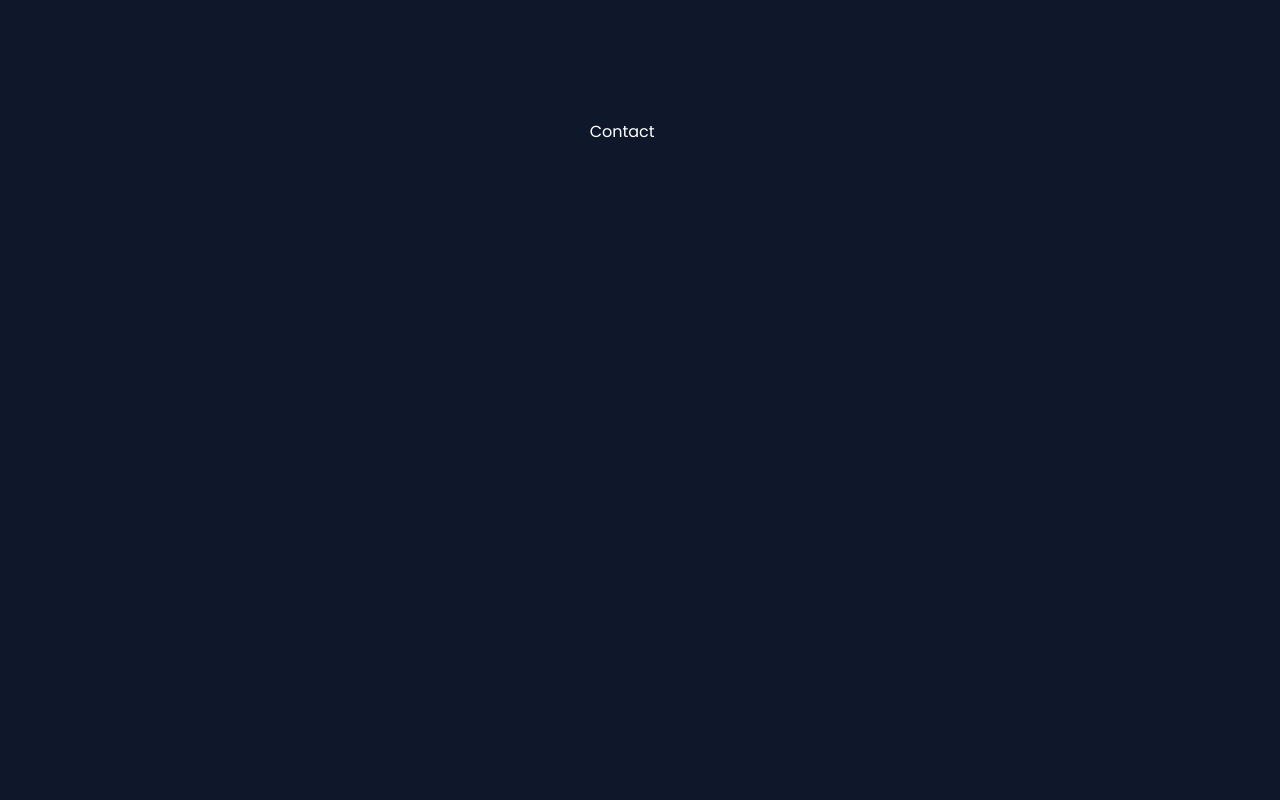
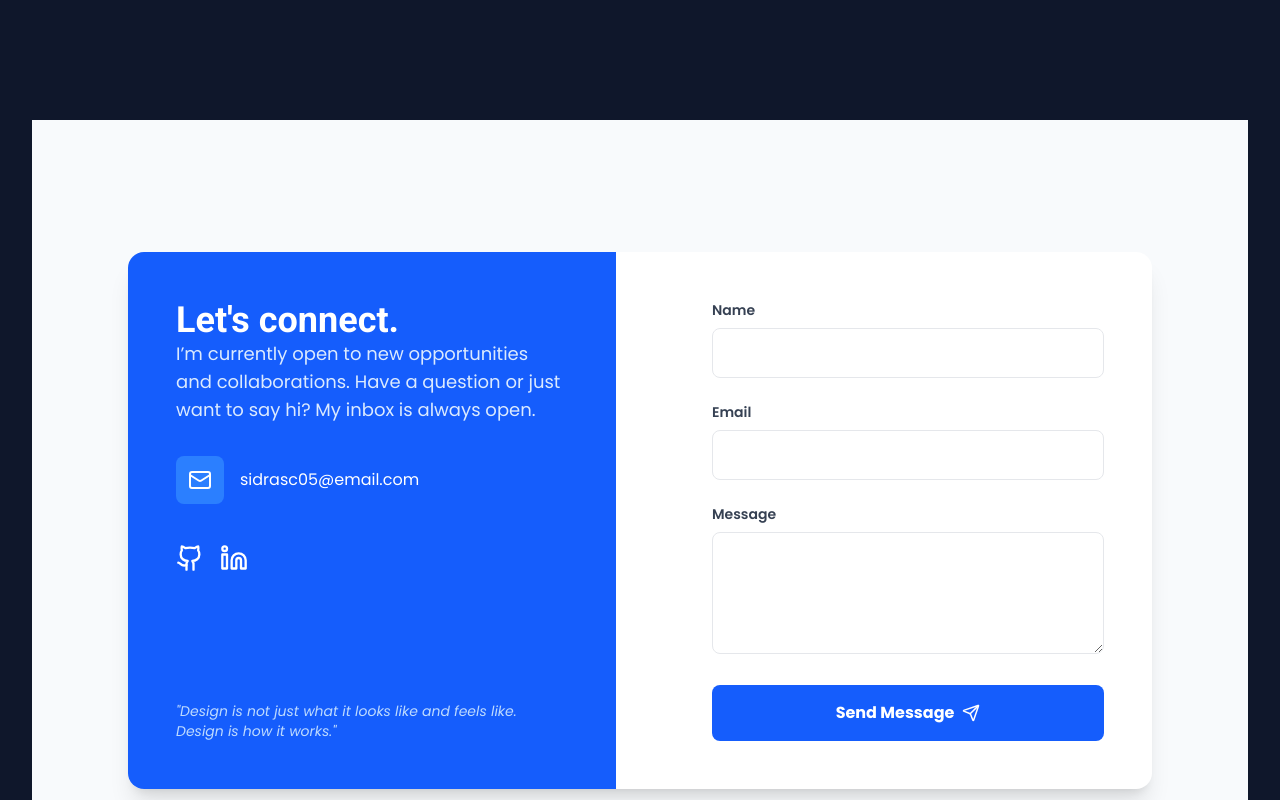
Before and after one commit to sidrahere96/Portfolio, a React (Vite) app in the folder my-portfolio/: page / in a window 1280 px wide. Shown: the part 5240-6040 px from the top of the page. Built offline with nearby package versions, Linux system fonts and the light colour scheme.

Commit message:
Revamp Contact section layout and styling

```diff
--- a/my-portfolio/src/section/Contact.jsx
+++ b/my-portfolio/src/section/Contact.jsx
@@ -1,11 +1,73 @@
-import React from 'react'
+import React from 'react';
+import { Mail, Github, Linkedin, Send } from 'lucide-react'; // Optional icons
 
 const Contact = () => {
   return (
-    <div className="w-full h-screen">
-      Contact
-    </div>
-  )
-}
+    <section id="contact" className="w-full min-h-screen bg-slate-50 flex flex-col items-center justify-center p-6 md:p-24">
+      <div className="max-w-5xl w-full grid grid-cols-1 md:grid-cols-2 gap-12 bg-white rounded-2xl shadow-xl overflow-hidden">
 
-export default Contact
+        {/* Left Side: Contact Info */}
+        <div className="bg-blue-600 p-8 md:p-12 text-white flex flex-col justify-between">
+          <div>
+            <h2 className="text-4xl font-bold mb-4">Let's connect.</h2>
+            <p className="text-blue-100 text-lg mb-8">
+              I’m currently open to new opportunities and collaborations.
+              Have a question or just want to say hi? My inbox is always open.
+            </p>
+
+            <div className="space-y-6">
+              <div className="flex items-center gap-4">
+                <div className="bg-blue-500 p-3 rounded-lg"><Mail size={24} /></div>
+                <span>sidrasc05@email.com</span>
+              </div>
+              <div className="flex gap-4 pt-4">
+                <a href="#" className="hover:text-blue-200 transition-colors"><Github size={28} /></a>
+                <a href="#" className="hover:text-blue-200 transition-colors"><Linkedin size={28} /></a>
+              </div>
+            </div>
+          </div>
+
+          <p className="text-sm text-blue-200 mt-12 italic">
+            "Design is not just what it looks like and feels like. Design is how it works."
+          </p>
+        </div>
+
+        {/* Right Side: Form */}
+        <div className="p-8 md:p-12">
+          <form action="#" method="POST" className="space-y-6">
+            <div>
+              <label className="block text-sm font-semibold text-gray-700 mb-2">Name</label>
+              <input
+                type="text"
+                placeholder="Sidra Chaushari"
+                className="w-full px-4 py-3 border border-gray-200 rounded-lg focus:ring-2 focus:ring-blue-500 outline-none transition-all"
+              />
+            </div>
+            <div>
+              <label className="block text-sm font-semibold text-gray-700 mb-2">Email</label>
+              <input
+                type="email"
+                placeholder="email@example.com"
+                className="w-full px-4 py-3 border border-gray-200 rounded-lg focus:ring-2 focus:ring-blue-500 outline-none transition-all"
+              />
+            </div>
+            <div>
+              <label className="block text-sm font-semibold text-gray-700 mb-2">Message</label>
+              <textarea
+                rows="4"
+                placeholder="How can I help you?"
+                className="w-full px-4 py-3 border border-gray-200 rounded-lg focus:ring-2 focus:ring-blue-500 outline-none transition-all"
+              ></textarea>
+            </div>
+            <button className="w-full bg-blue-600 text-white font-bold py-4 rounded-lg hover:bg-blue-700 transition-colors flex items-center justify-center gap-2">
+              Send Message <Send size={18} />
+            </button>
+          </form>
+        </div>
+
+      </div>
+    </section>
+  );
+};
+
+export default Contact;
```
